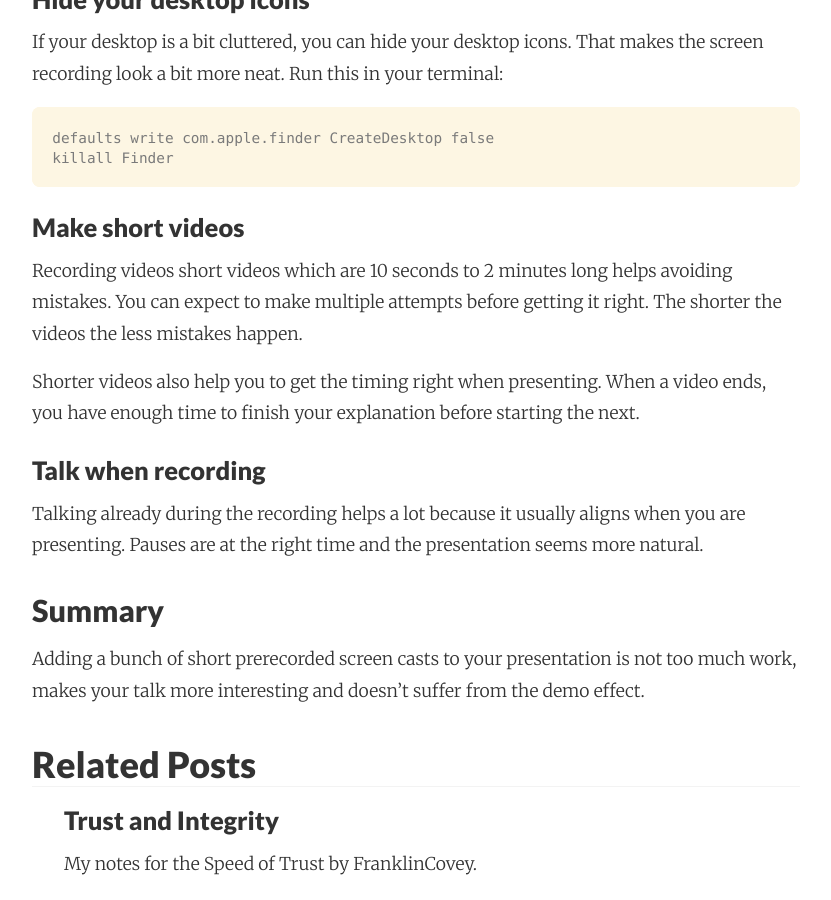
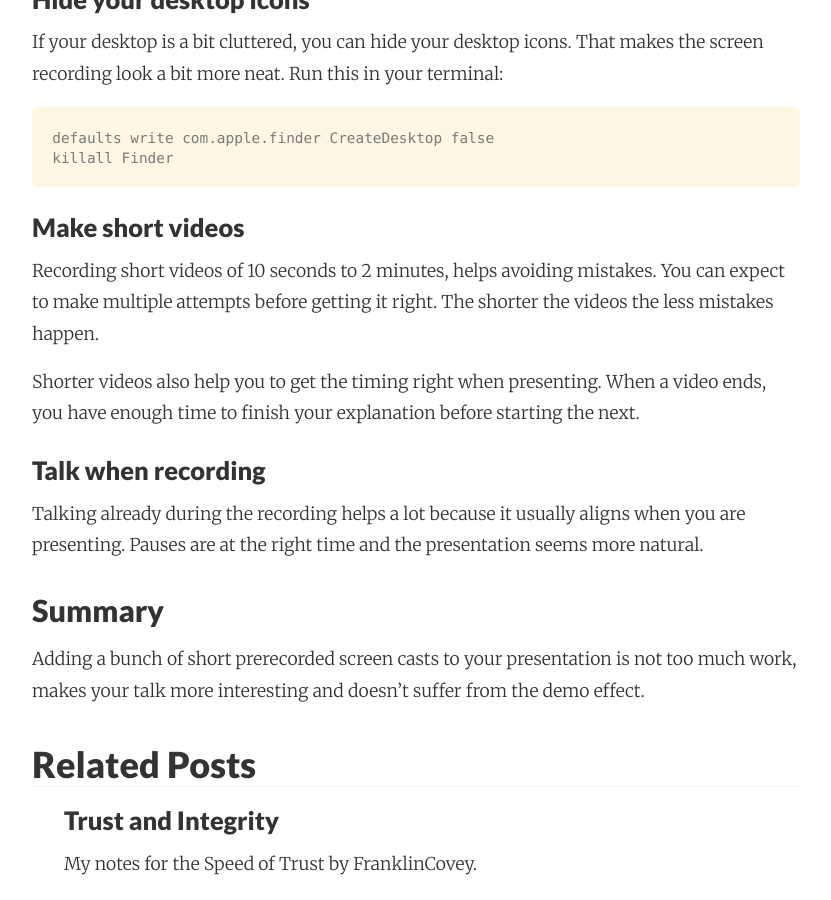
Before and after one commit to adri/adri.github.io, a Jekyll site: the page built from _posts/2016-11-16-screencasts-in-presentations.md, in a window 1280 px wide and 900 px high, scrolled down 1849 px. Shown: the whole window, without its empty margins (224-1055 px from the left). Built offline with Jekyll 4.4.1, drawn with Linux system fonts in a browser that asks for light colours; nearby versions of some CDN libraries; Markdown is read by kramdown in place of the engine named in the settings; comment, search, counter and statistics services are not loaded.

Commit message:
Update 2016-11-16-screencasts-in-presentations.md

```diff
--- a/_posts/2016-11-16-screencasts-in-presentations.md
+++ b/_posts/2016-11-16-screencasts-in-presentations.md
@@ -30,7 +30,7 @@ If your desktop is a bit cluttered, you can hide your desktop icons. That makes
     killall Finder
 
 #### Make short videos
-Recording videos short videos which are 10 seconds to 2 minutes long helps avoiding mistakes. You can expect to make multiple attempts before getting it right. The shorter the videos the less mistakes happen.
+Recording short videos of 10 seconds to 2 minutes, helps avoiding mistakes. You can expect to make multiple attempts before getting it right. The shorter the videos the less mistakes happen.
 
 Shorter videos also help you to get the timing right when presenting. When a video ends, you have enough time to finish your explanation before starting the next.
 
```
